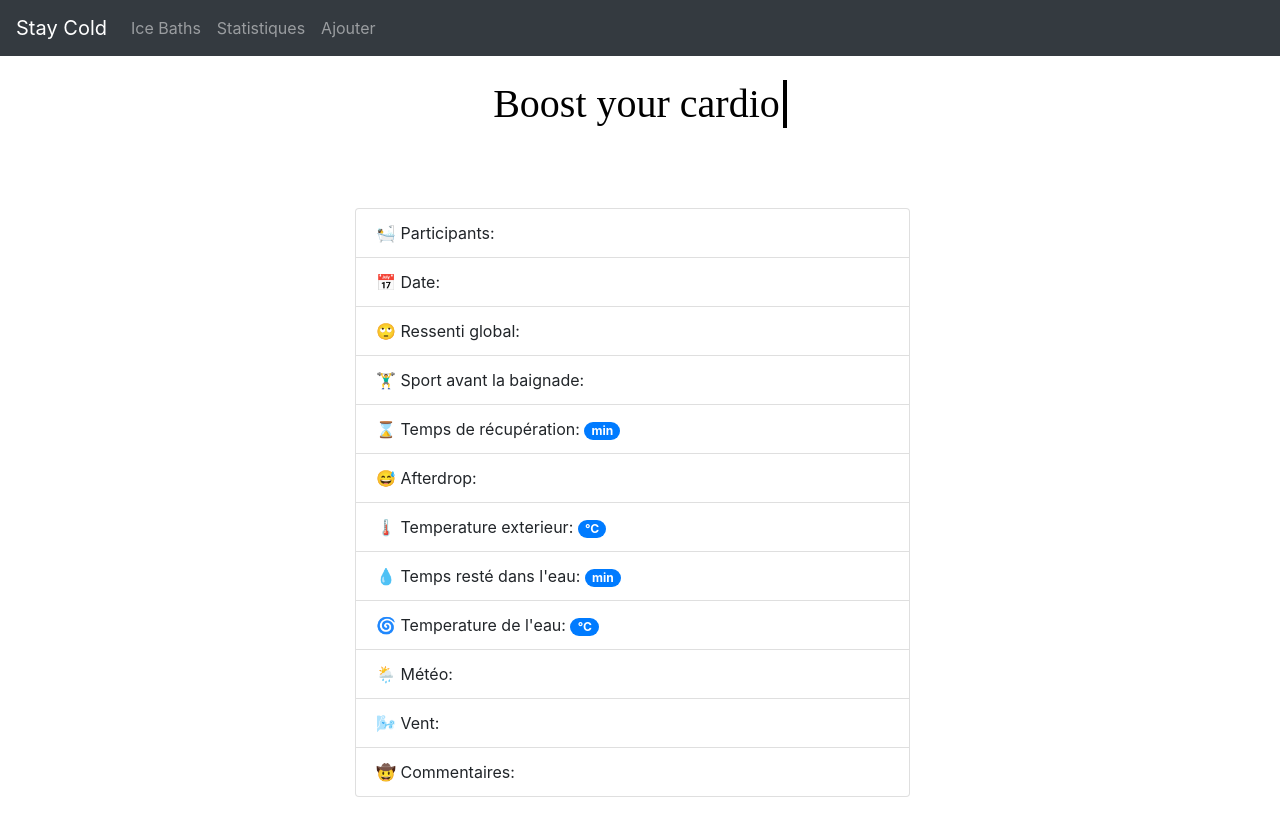
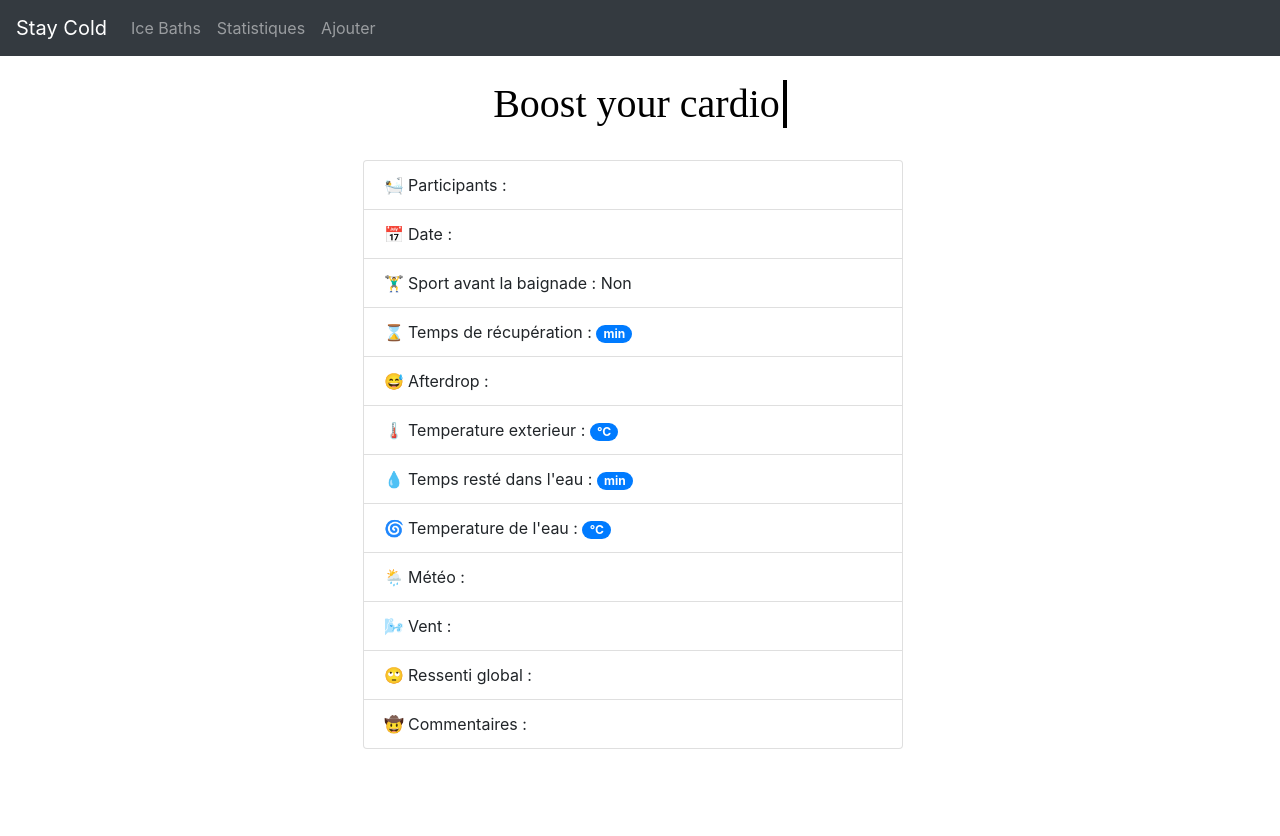
Before and after one commit to RoXxIV/icebath, a Vue app in the folder frontend/: page /ice-baths/1 in a window 1280 px wide. Shown: the top 836 px of the page. After the commit the page ends 800 px from the top, so only its background shows below. Built offline with nearby package versions, Linux system fonts and the light colour scheme; no server answers; a web font is replaced by a local one.

Commit message:
add views + fix bugs

```diff
--- a/frontend/src/components/AddIcebath.vue
+++ b/frontend/src/components/AddIcebath.vue
@@ -3,7 +3,7 @@
     <div v-if="!submitted" class="col-12 col-md-6 mx-auto">
       <!------------Global informations------------>
       <fieldset>
-        <legend class="my-2">Participants</legend>
+        <legend>Participants</legend>
         <!-------name------->
         <div>
             <div class="form-check form-check-inline">
--- a/frontend/src/components/Icebath.vue
+++ /dev/null
@@ -1,88 +0,0 @@
-<template>
-  <div class="container mt-3">
-    <div class="row">
-      <ul class="col-12 col-md-6 my-5 mx-auto list-group">
-        <li class="list-group-item text-left">
-          🛀 Participants: {{ currentIcebath.firstName }}
-        </li>
-        <li class="list-group-item text-left">
-          📅 Date: {{ currentIcebath.createdAt }}
-        </li>
-        <li class="list-group-item text-left">
-          🙄 Ressenti global: {{ currentIcebath.globalFeeling }}
-        </li>
-        <li class="list-group-item text-left">
-          🏋️‍♂️ Sport avant la baignade:
-          {{ currentIcebath.physicalActivityBefore }}
-        </li>
-        <li class="list-group-item text-left">
-          ⌛ Temps de récupération:
-          <span class="badge badge-primary badge-pill"
-            >{{ currentIcebath.recoveryTime }} min</span
-          >
-        </li>
-        <li class="list-group-item text-left">
-          😅 Afterdrop:
-          {{ currentIcebath.stressDuringRecovery }}
-        </li>
-        <li class="list-group-item text-left">
-          🌡 Temperature exterieur:
-          <span class="badge badge-primary badge-pill"
-            >{{ currentIcebath.temperatureOutside }} ℃</span
-          >
-        </li>
-        <li class="list-group-item text-left">
-          💧 Temps resté dans l'eau:
-          <span class="badge badge-primary badge-pill"
-            >{{ currentIcebath.timeInWater }} min</span
-          >
-        </li>
-        <li class="list-group-item text-left">
-          🌀 Temperature de l'eau:
-          <span class="badge badge-primary badge-pill"
-            >{{ currentIcebath.waterTemperature }} ℃</span
-          >
-        </li>
-        <li class="list-group-item text-left">
-          🌦 Météo: {{ currentIcebath.weather }}
-        </li>
-        <li class="list-group-item text-left">
-          🌬 Vent: {{ currentIcebath.wind }}
-        </li>
-        <li class="list-group-item text-left">
-          🤠 Commentaires: {{ currentIcebath.commentary }}
-        </li>
-      </ul>
-    </div>
-  </div>
-</template>
-
-<script>
-import IcebathDataService from "./../services/IcebathDataService";
-
-export default {
-  name: "ice-bath-list",
-  data() {
-    return {
-      currentIcebath: "",
-    };
-  },
-  methods: {
-    getIcebath(id) {
-      IcebathDataService.get(id)
-        .then((response) => {
-          this.currentIcebath = response.data;
-          console.log(response.data);
-        })
-        .catch((e) => {
-          console.log(e);
-        });
-    },
-  },
-  mounted() {
-    this.getIcebath(this.$route.params.id);
-  },
-};
-</script>
-
-<style></style>
--- /dev/null
+++ b/frontend/src/components/IcebathDetails.vue
@@ -0,0 +1,115 @@
+<template>
+  <div class="container mt-3">
+    <div class="row">
+      <ul class="col-12 col-md-6 mb-5 mx-auto list-group">
+        <li class="list-group-item text-left">
+          🛀 Participants :
+          {{ capitalizeFirstLetter(firstName) }}
+        </li>
+        <li class="list-group-item text-left">
+          📅 Date :
+          {{ createdAt.substring(0, 10).split("-").reverse().join("-") }}
+        </li>
+        <li class="list-group-item text-left">
+          🏋️‍♂️ Sport avant la baignade :
+          {{ physicalActivityBefore ? "Oui" : "Non" }}
+        </li>
+        <li class="list-group-item text-left">
+          ⌛ Temps de récupération :
+          <span class="badge badge-primary badge-pill"
+            >{{ recoveryTime }} min</span
+          >
+        </li>
+        <li class="list-group-item text-left">
+          😅 Afterdrop :
+          {{ capitalizeFirstLetter(stressDuringRecovery) }}
+        </li>
+        <li class="list-group-item text-left">
+          🌡 Temperature exterieur :
+          <span class="badge badge-primary badge-pill"
+            >{{ temperatureOutside }} ℃</span
+          >
+        </li>
+        <li class="list-group-item text-left">
+          💧 Temps resté dans l'eau :
+          <span class="badge badge-primary badge-pill"
+            >{{ timeInWater }} min</span
+          >
+        </li>
+        <li class="list-group-item text-left">
+          🌀 Temperature de l'eau :
+          <span class="badge badge-primary badge-pill"
+            >{{ waterTemperature }} ℃</span
+          >
+        </li>
+        <li class="list-group-item text-left">
+          🌦 Météo : {{ capitalizeFirstLetter(weather) }}
+        </li>
+        <li class="list-group-item text-left">
+          🌬 Vent : {{ capitalizeFirstLetter(wind) }}
+        </li>
+        <li class="list-group-item text-left">
+          🙄 Ressenti global : {{ capitalizeFirstLetter(globalFeeling) }}
+        </li>
+        <li class="list-group-item text-left">
+          🤠 Commentaires : {{ commentary }}
+        </li>
+      </ul>
+    </div>
+  </div>
+</template>
+
+<script>
+import IcebathDataService from "../services/IcebathDataService";
+
+export default {
+  name: "ice-bath-detail",
+  data() {
+    return {
+      createdAt: "",
+      firstName: "",
+      physicalActivityBefore: "",
+      recoveryTime: "",
+      stressDuringRecovery: "",
+      temperatureOutside: "",
+      timeInWater: "",
+      waterTemperature: "",
+      weather: "",
+      wind: "",
+      globalFeeling: "",
+      commentary: "",
+    };
+  },
+  methods: {
+    getIcebath(id) {
+      IcebathDataService.get(id)
+        .then((response) => {
+          console.log(response.data);
+          this.createdAt = response.data["createdAt"];
+          this.firstName = response.data["firstName"];
+          this.physicalActivityBefore = response.data["physicalActivityBefore"];
+          this.recoveryTime = response.data["recoveryTime"];
+          this.stressDuringRecovery = response.data["stressDuringRecovery"];
+          this.temperatureOutside = response.data["temperatureOutside"];
+          this.timeInWater = response.data["timeInWater"];
+          this.waterTemperature = response.data["waterTemperature"];
+          this.weather = response.data["weather"];
+          this.wind = response.data["wind"];
+          this.globalFeeling = response.data["globalFeeling"];
+          this.commentary = response.data["commentary"];
+        })
+        .catch((e) => {
+          console.log(e);
+        });
+    },
+    capitalizeFirstLetter(string) {
+      return string.charAt(0).toUpperCase() + string.slice(1);
+    },
+  },
+  mounted() {
+    this.getIcebath(this.$route.params.id);
+  },
+};
+</script>
+
+<style></style>
--- /dev/null
+++ b/frontend/src/views/AddIcebathView.vue
@@ -0,0 +1,16 @@
+<template>
+  <div class="container mt-3"><AddIcebath /></div>
+</template>
+
+<script>
+// @ is an alias to /src
+import AddIcebath from "../components/AddIcebath.vue";
+
+export default {
+  name: "ice-bath-list-view",
+  components: {
+    AddIcebath,
+  },
+};
+</script>
+<style></style>
--- /dev/null
+++ b/frontend/src/views/IcebathDetailsView.vue
@@ -0,0 +1,16 @@
+<template>
+  <div class="container mt-3"><IcebathDetails /></div>
+</template>
+
+<script>
+// @ is an alias to /src
+import IcebathDetails from "../components/IcebathDetails.vue";
+
+export default {
+  name: "ice-bath-dtails-view",
+  components: {
+    IcebathDetails,
+  },
+};
+</script>
+<style></style>
```
Also changed, not shown: frontend/src/router.js (+5 -2 lines).
